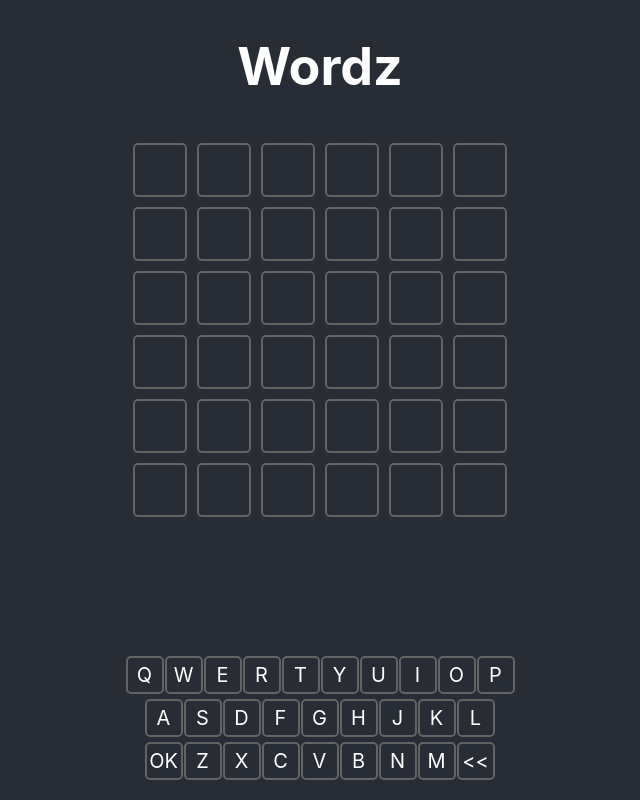
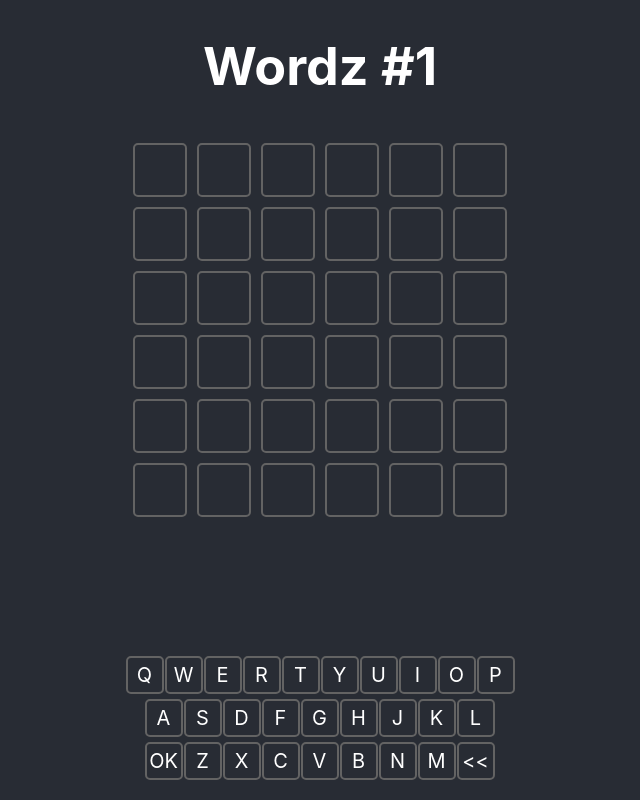
Before and after one commit to 03c/wordz, a React (Create React App) app: page / in a window 1280 px wide. Shown: the whole page, without its empty margins (320-960 px from the left). Built offline with nearby package versions, Linux system fonts and the light colour scheme.

Commit message:
change win message, include word number

```diff
--- a/src/App.tsx
+++ b/src/App.tsx
@@ -171,6 +171,7 @@ function App() {
 
   const {
     word,
+    wordNumber,
     win,
     lose,
     gamesWon,
@@ -209,7 +210,7 @@ function App() {
   return (
     <div className="App">
       <header className="App-header">
-        <h1>Wordz</h1>
+        <h1>Wordz #{wordNumber + 1}</h1>
       </header>
       <GameBoard board={board} />
       <Keyboard
@@ -223,6 +224,7 @@ function App() {
       />
       <EndGame
         word={word}
+        wordNumber={wordNumber}
         win={win}
         lose={lose}
         gamesWon={gamesWon}
--- a/src/EndGame.tsx
+++ b/src/EndGame.tsx
@@ -4,6 +4,7 @@ import './EndGame.css';
 
 interface FuncProps {
   word: string;
+  wordNumber: number;
   win: boolean;
   lose: boolean;
   gamesWon: number;
@@ -13,6 +14,7 @@ interface FuncProps {
 
 const EndGame: React.FC<FuncProps> = ({
   word,
+  wordNumber,
   win,
   lose,
   gamesWon,
@@ -22,7 +24,9 @@ const EndGame: React.FC<FuncProps> = ({
   if (!win && !lose) return null;
   return (
     <div className={win ? 'end-game win' : 'end-game lose'}>
-      <h1>You have {win ? 'won!' : 'lost!'}</h1>
+      <h1>
+        You {win ? 'won ' : 'lost'} Wordz #{wordNumber + 1}!
+      </h1>
       <h2>The word was: {word}</h2>
       <div>
         <h2>Game Stats</h2>
```
